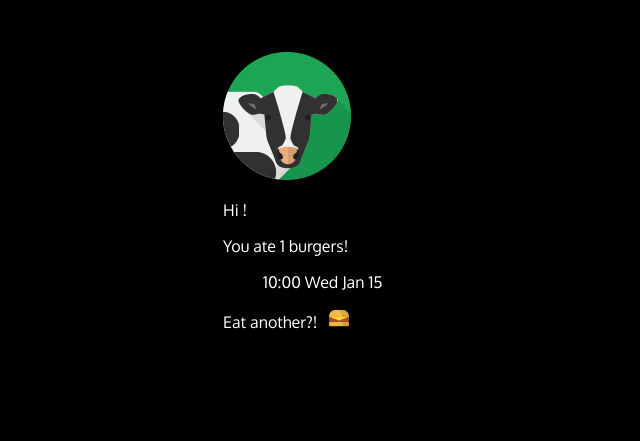
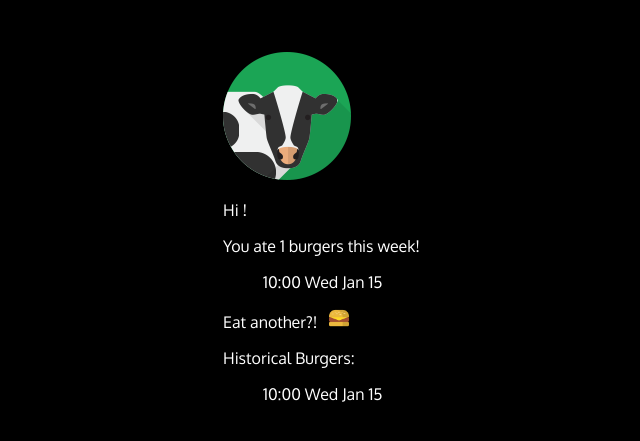
Before and after one commit to civilwarbeard/didieataburger, a Flask app: template didieataburger/templates/ate_many.html in a window 1280 px wide. Shown: the part 248-689 px from the top of the page, without its empty margins (317-957 px from the left). Run offline with Flask 2, Linux system fonts and the light colour scheme; the template is opened without the code that fills it: most values are stand-ins (such as "Sample title", 1, 10 or a date in 2020).

Commit message:
updated templates to use new variables

```diff
--- a/didieataburger/templates/ate_many.html
+++ b/didieataburger/templates/ate_many.html
@@ -6,13 +6,18 @@
 <form role="form" method="POST">
     <div class="center"><img src="./static/images/cow128.png">
         <p>Hi {{ current_user.first_name}}!</p>
-    	<p>You ate {{ burger_count }} burgers!</p>
+    	<p>You ate {{ burgers_this_week_count }} burgers this week!</p>
     	<p>
-    		{% for burger in burgers %}
+    		{% for burger in burgers_this_week %}
 			{{ macros.render_entry(burger) }}
 			{% endfor %}
 		</p>
-    	<p>Eat another?! &nbsp;&nbsp;<input type="image" src="./static/images/burger128.png" style="width:20px;height:20px;" alt="Submit"></p>
+        <p>Eat another?! &nbsp;&nbsp;<input type="image" src="./static/images/burger128.png" style="width:20px;height:20px;" alt="Submit"></p>
+        <p>Historical Burgers:</p>
+        <p>
+            {% for burger in burgers %}
+            {{ macros.render_entry(burger) }}
+            {% endfor %}
     </div>
 </form>
 {% endblock %}
```
Also changed, not shown: didieataburger/templates/ate_burger.html (+9 -5 lines).
